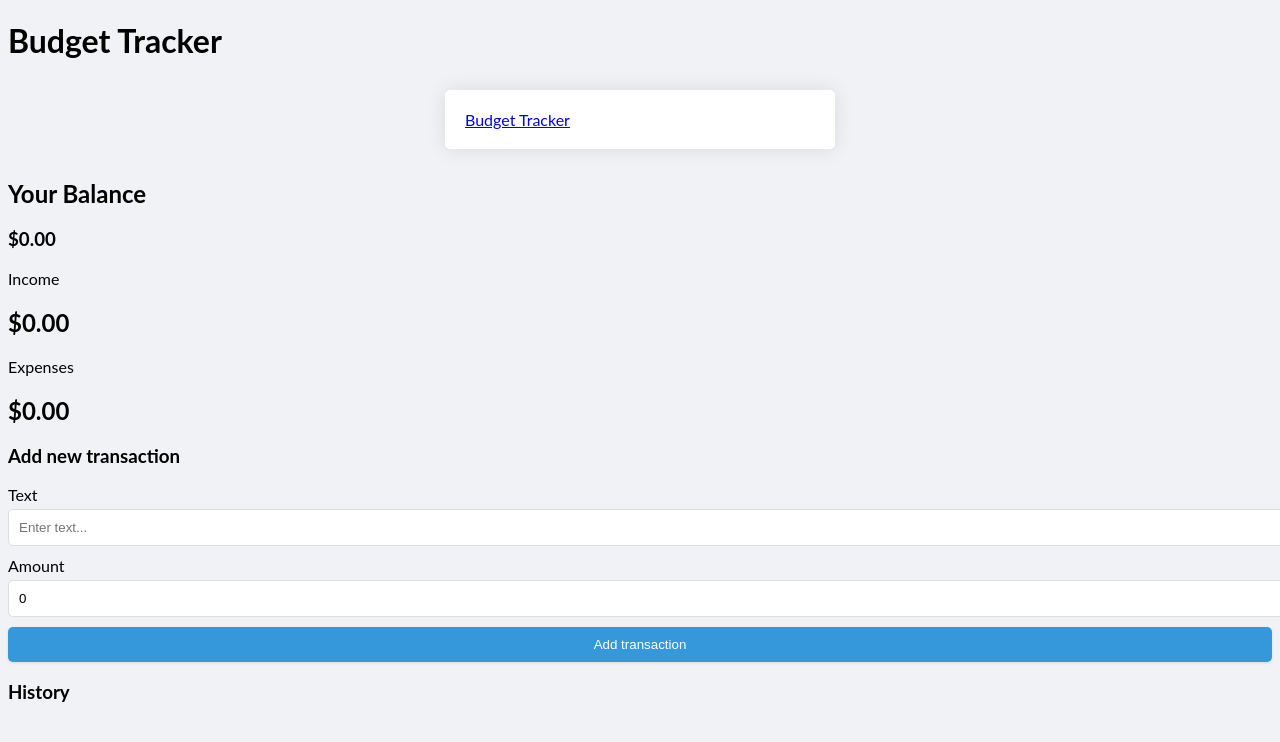
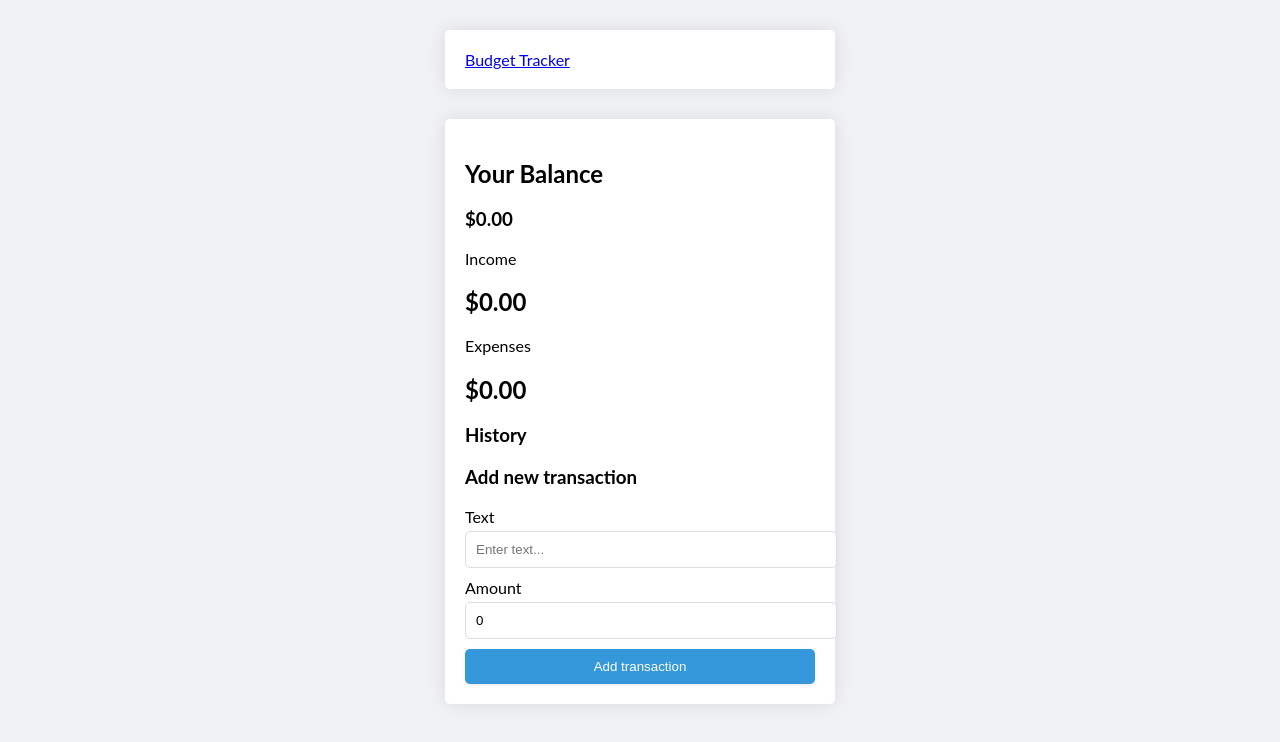
Before and after one commit to Mahedere/budget_tracker, a React (Create React App) app in the folder budget_tracker/: page / in a window 1280 px wide. Shown: the top 742 px of the page. Built offline with nearby package versions, Linux system fonts and the light colour scheme.

Commit message:
app.js updated

```diff
--- a/budget_tracker/src/App.js
+++ b/budget_tracker/src/App.js
@@ -4,16 +4,21 @@ import Balance from './components/Balance';
 import Header from './components/Header';
 import IncomeExpenses from './components/IncomeExpenses';
 import TransactionList from './components/TransactionList';
+import { GlobalProvider } from './GlobalState';
+
 function App() {
   return (
-    <div className="App">
-      <h1>Budget Tracker</h1>
-      <Header/>
-      <Balance/>
-      <IncomeExpenses/>
-      <AddTransaction/>
-      <TransactionList/>
-    </div>
+    <GlobalProvider>
+      <div className="App">
+        <Header />
+        <div className="container">
+          <Balance />
+          <IncomeExpenses />
+          <TransactionList />
+          <AddTransaction />
+        </div>
+      </div>
+    </GlobalProvider>
   );
 }
 
```
